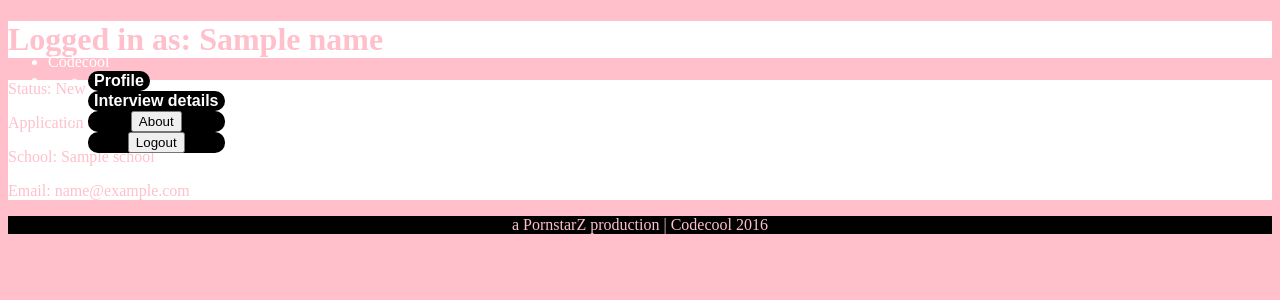
After one commit to CodecoolBP20161/Python-School-System-With-ORM2.0-P0RNSTARZ, a Python web app: template templates/profile.html in a window 1280 px wide. The commit adds this page. Shown: the top 300 px of the page. Run offline with Jinja, Linux system fonts and the light colour scheme; the template is opened without the code that fills it: most values are stand-ins (such as "Sample title", 1, 10 or a date in 2020).

Commit message:
templates done

```diff
--- /dev/null
+++ b/static/style.css
@@ -0,0 +1,45 @@
+body {
+    background-color: pink;
+    color: black;
+}
+
+.header {
+    background-color: black;
+    color: white;
+    position: absolute;
+}
+
+ul {
+    display: inline-block;
+    position: absolute;
+}
+
+.footer {
+    background-color: black;
+    color: pink;
+    text-align: center;
+}
+
+.button {
+    background-color: black;
+    border: none;
+    color: white;
+    text-align: center;
+    font-size: 16px;
+    font-weight: 900;
+    border-radius: 10px;
+}
+
+.button:hover {
+    color: pink;
+}
+
+.page_title {
+    background-color: white;
+    color: pink;
+}
+
+.info {
+    background-color: white;
+    color: pink;
+}
--- /dev/null
+++ b/templates/about.html
@@ -0,0 +1,5 @@
+{% extends "logged_in.html" %}
+{% block body %}
+    <h1 class="page_title">>About us</h1>
+    <p>Probably you know a lot about us... why else had you registered?</p>
+{% endblock %}
--- /dev/null
+++ b/templates/logged_in.html
@@ -0,0 +1,54 @@
+<!DOCTYPE html>
+<html>
+<head>
+    <title>{{ title }}</title>
+     <link rel="stylesheet" href="{{ url_for('static', filename='css/style.css') }}">
+</head>
+<body>
+    <div class="header">
+        <p>
+            <ul>
+                <li>Codecool</li>
+
+                <li>
+                    <ul>
+
+                        {% if title != 'Profile' %}
+                        <li>
+                            <form action="{{ url_for('profile') }}" method="get">
+                                <input type="submit" value="Profile" class="button">
+                            </form>
+                        </li>
+                        {% endif %}
+
+                        {% if title != 'Interview' %}
+                        <li>
+                            <form action="{{ url_for('interview') }}" method="get">
+                                <input type="submit" value="Interview details" class="button">
+                            </form>
+                        </li>
+                        {% endif %}
+
+                        {% if title != 'About' %}
+                        <li>
+                            <form action="{{ url_for('about')}}" method="get" class="button">
+                                <input type="submit" value="About">
+                            </form>
+                        </li>
+                        {% endif %}
+
+                        <li>
+                            <form action="{{ url_for('logout') }}" method="get" class="button">
+                                <input type="submit" value="Logout">
+                            </form>
+                        </li>
+
+                    </ul>
+                </li>
+            </ul>
+
+    </div>
+    {% block body %}{% endblock %}
+    <p class="footer">a PornstarZ production | Codecool 2016</p>
+</body>
+</html>
--- /dev/null
+++ b/templates/profile.html
@@ -0,0 +1,10 @@
+{% extends "logged_in.html" %}
+{% block body %}
+    <h1 class="page_title">Logged in as: {{ name }} </h1>
+    <div class="info">
+        <p>Status: {{ status }}</p>
+        <p>Application code: {{ code }}</p>
+        <p>School: {{ school }}</p>
+        <p>Email: {{ email }}</p>
+    </div>
+{% endblock %}
```
Also changed, not shown: templates/interview.html (added, +9 -0 lines), templates/login.html (added, +41 -0 lines), templates/register.html (+36 -13 lines), templates/welcome.html (+15 -11 lines).
